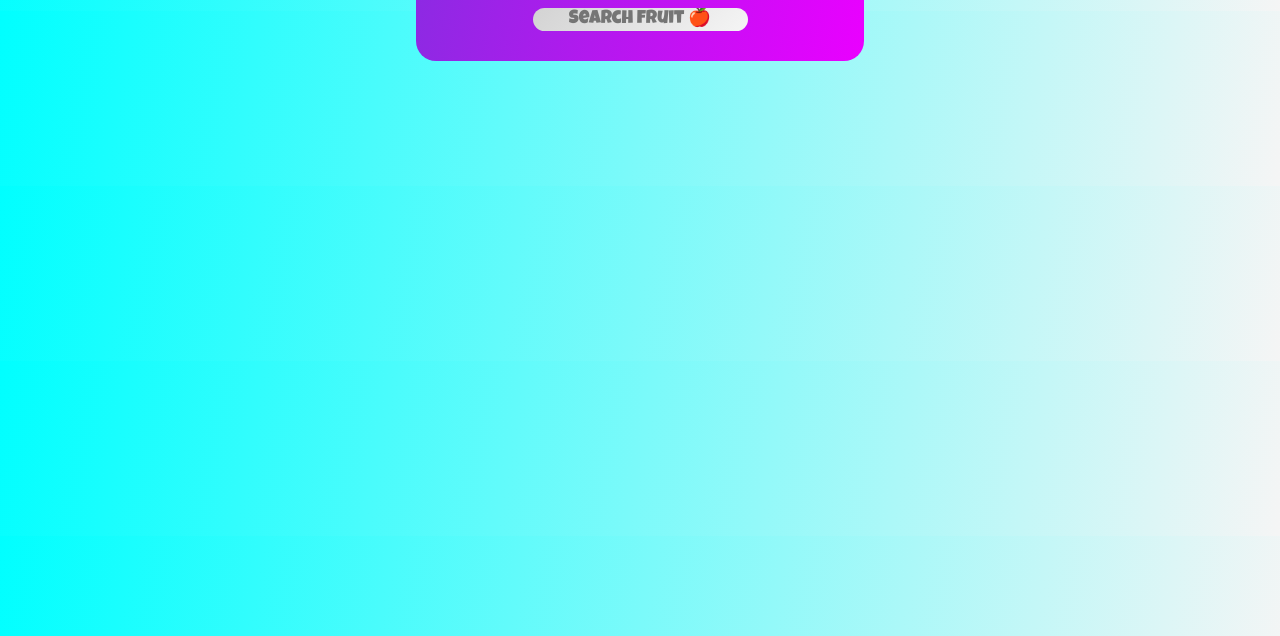
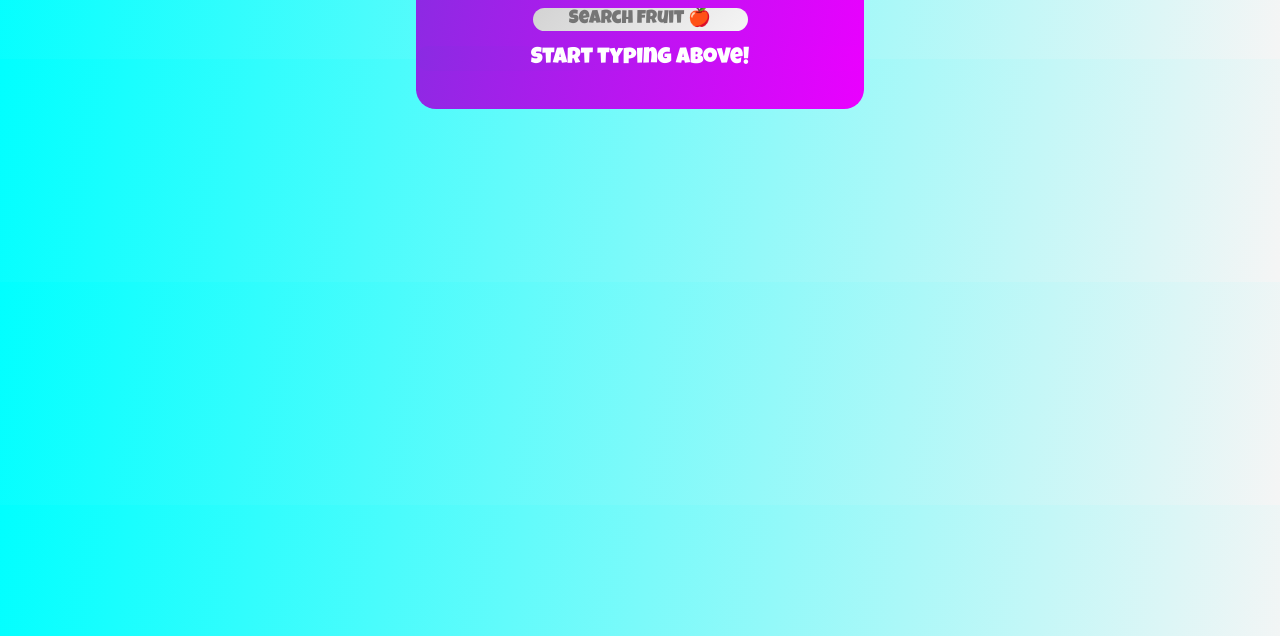
Before and after one commit to RandyKR1/fruitSearch, a plain HTML site: page fruit-search-me/index.html in a window 1280 px wide. Shown: the part 164-800 px from the top of the page. Drawn offline with nearby package versions, Linux system fonts and the light colour scheme.

Commit message:
minor improvements

```diff
--- a/fruit-search-me/index.html
+++ b/fruit-search-me/index.html
@@ -13,7 +13,7 @@
   <h1>Fruit Search</h1>
 	<input type="text" name="fruit" id="fruit" placeholder="Search fruit 🍎">
 	<div class="suggestions">
-		<ul></ul>
+		<ul>Start typing above!</ul>
 	</div>
 </div>
 <!-- partial -->
--- a/fruit-search-me/script.js
+++ b/fruit-search-me/script.js
@@ -28,7 +28,7 @@ function updateSuggestions(results) {
 
 
 function searchHandler(e) {
-    const inputVal = e.target.value.trim();
+    const inputVal = e.target.value.trim();  // .trim() removes any white space around a string
     if (inputVal === '' || e.key === 'Enter') { // Check if input is empty or contains only whitespace
         suggestions.innerHTML = ''; // If input is empty or Enter key is pressed, clear the suggestions
     } else {
--- a/fruit-search-me/style.css
+++ b/fruit-search-me/style.css
@@ -5,6 +5,10 @@
 .search-container input:focus {
   border:25px;
   border-color: black;
+}
+
+ul{
+  color: white;
 }
 
 h1 {
```
